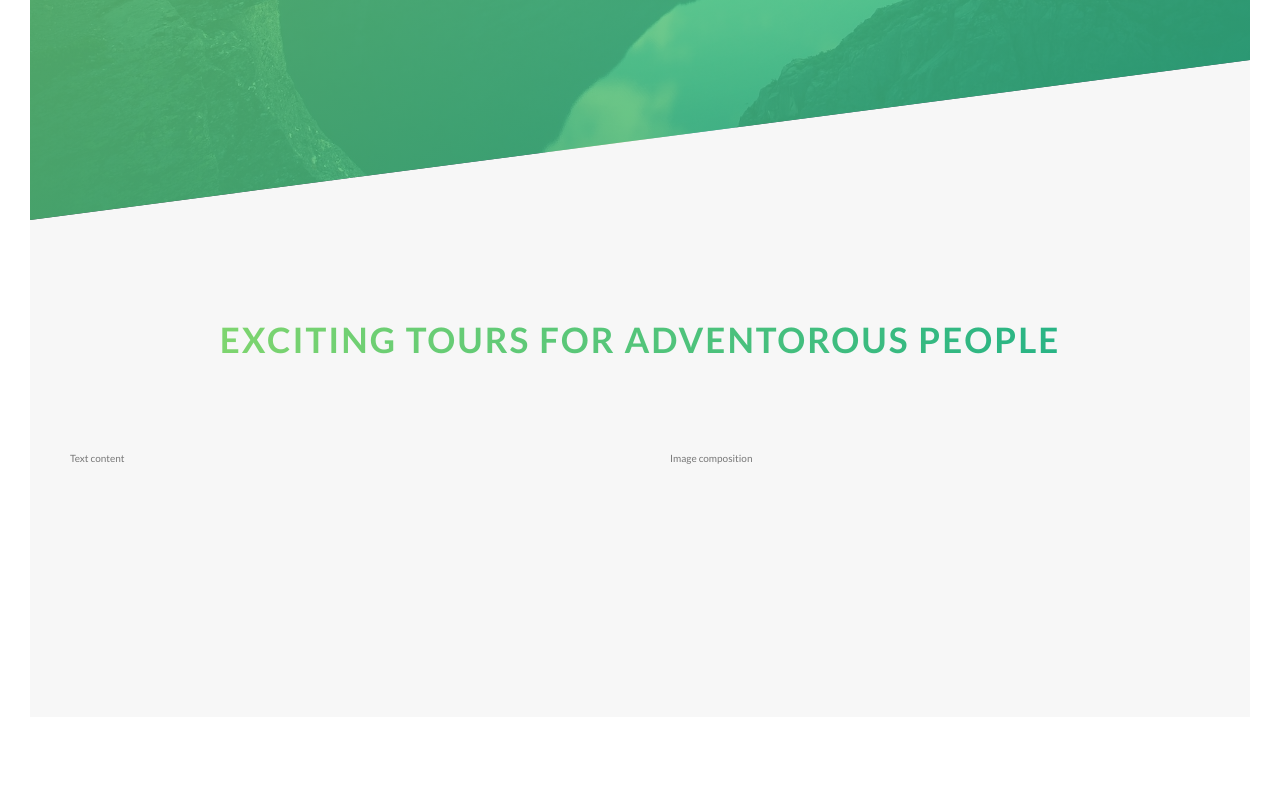
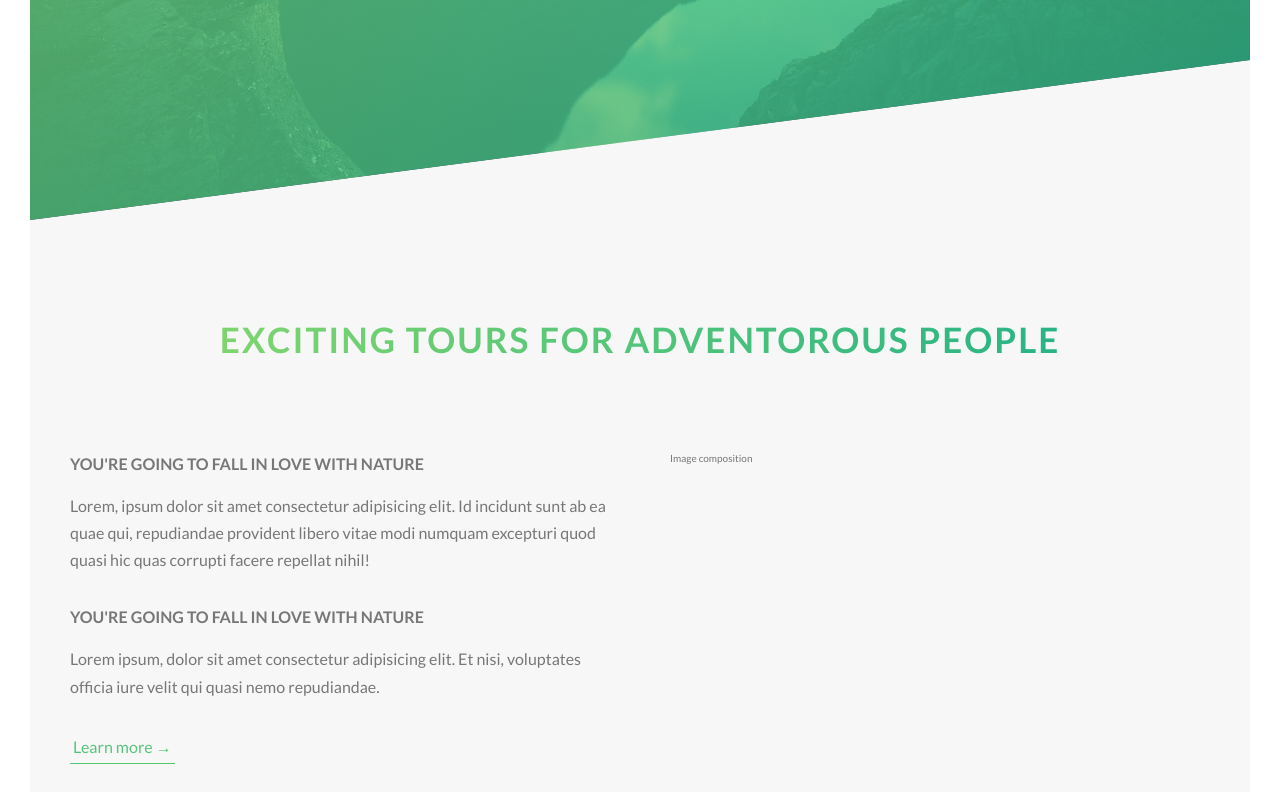
Before and after one commit to jdwjdwjdw/natours, a website: page index.html in a window 1280 px wide. Shown: the part 570-1362 px from the top of the page. Before the commit the page ends 1317 px from the top, so only its background shows below. Drawn offline with Linux system fonts and the light colour scheme.

Commit message:
Add About section text content and button, add styles

```diff
--- a/index.html
+++ b/index.html
@@ -27,7 +27,7 @@
 
     <main>
         <section class="section-about">
-            <div class="u-center-text u-margin-bottom-8">
+            <div class="u-center-text u-margin-bottom-big">
                 <h2 class="heading-secondary">
                     Exciting tours for adventorous people
                 </h2>
@@ -35,7 +35,17 @@
 
             <div class="row">
                 <div class="col-1-of-2">
-                    Text content
+                    <h3 class="heading-tertiary u-margin-bottom-small">You're going to fall in love with nature</h3>
+                    <p class="paragraph">
+                        Lorem, ipsum dolor sit amet consectetur adipisicing elit. Id incidunt sunt ab ea quae qui, repudiandae provident libero vitae modi numquam excepturi quod quasi hic quas corrupti facere repellat nihil!
+                    </p>
+
+                    <h3 class="heading-tertiary u-margin-bottom-small">You're going to fall in love with nature</h3>
+                    <p class="paragraph">
+                        Lorem ipsum, dolor sit amet consectetur adipisicing elit. Et nisi, voluptates officia iure velit qui quasi nemo repudiandae.
+                    </p>
+
+                    <a href="#" class="btn-text">Learn more &rarr;</a>
                 </div>
                 <div class="col-1-of-2">
                     Image composition
--- a/sass/abstracts/_variables.scss
+++ b/sass/abstracts/_variables.scss
@@ -9,6 +9,9 @@ $color-grey-dark: #777;
 $color-white: #fff;
 $color-black: #000;
 
+// FONT
+$default-font-size: 1.6rem;
+
 // GRID
 $grid-width: 114rem;
 $gutter-vertical: 8rem;
--- a/sass/base/_typography.scss
+++ b/sass/base/_typography.scss
@@ -52,3 +52,17 @@ body {
         text-shadow: .5rem 1rem 2rem rgba($color-black, .2);
     }
 }
+
+.heading-tertiary {
+    font-size: $default-font-size;
+    font-weight: 700;
+    text-transform: uppercase;
+}
+
+.paragraph {
+    font-size: $default-font-size;
+
+    &:not(:last-child) {
+        margin-bottom: 30px;
+    }
+}
--- a/sass/base/_utilities.scss
+++ b/sass/base/_utilities.scss
@@ -1,3 +1,5 @@
 .u-center-text { text-align: center; }
 
-.u-margin-bottom-8 { margin-bottom: 8rem; }
+.u-margin-bottom-small { margin-bottom: 1.5rem; }
+.u-margin-bottom-medium { margin-bottom: 4rem; }
+.u-margin-bottom-big { margin-bottom: 8rem; }
--- a/sass/components/_button.scss
+++ b/sass/components/_button.scss
@@ -8,7 +8,7 @@
         border-radius: 10rem;
         transition: all .2s;
         position: relative;
-        font-size: 1.6rem;
+        font-size: $default-font-size;
     }
 
     &:hover {
@@ -53,3 +53,28 @@
         animation-fill-mode: backwards;
     }
 }
+
+.btn-text {
+    &:link,
+    &:visited {
+        font-size: $default-font-size;
+        color: $color-primary;
+        display: inline-block;
+        text-decoration: none;
+        border-bottom: 1px solid $color-primary;
+        padding: 3px;
+        transition: all .2s;
+    }
+
+    &:hover {
+        background-color: $color-primary;
+        color: $color-white;
+        box-shadow: 0 1rem 2rem rgba($color-black, .15);
+        transform: translateY(-2px);
+    }
+
+    &:active {
+        box-shadow: 0 0.5rem 1rem rgba($color-black, .15);
+        transform: translateY(0);
+    }
+}
```
Also changed, not shown: css/style.css.
